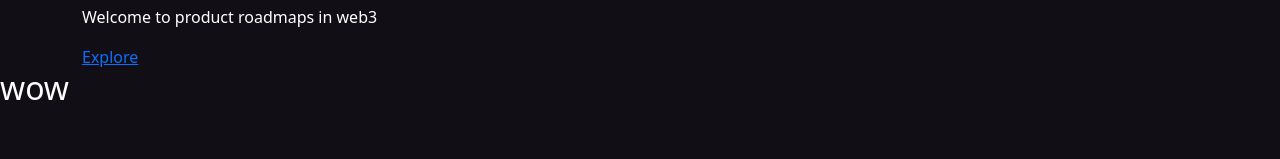
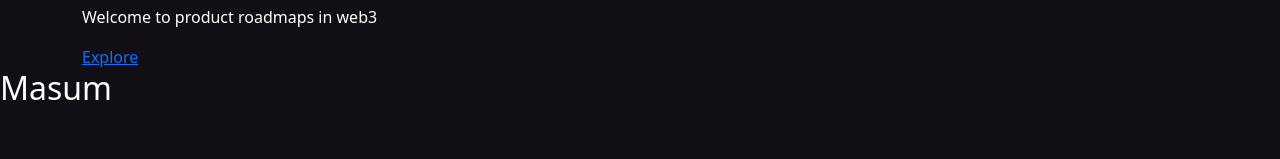
Before and after one commit to Tausif104/blockboards, a React (Vite) app: page / in a window 1280 px wide. Shown: the part 133-292 px from the top of the page. Built offline with nearby package versions, Linux system fonts and the light colour scheme.

Commit message:
masum added

```diff
--- a/src/pages/HomePage.jsx
+++ b/src/pages/HomePage.jsx
@@ -4,7 +4,7 @@ const HomePage = () => {
   return (
     <>
       <Hero />
-      <h2>wow</h2>
+      <h2>Masum</h2>
     </>
   )
 }
```
